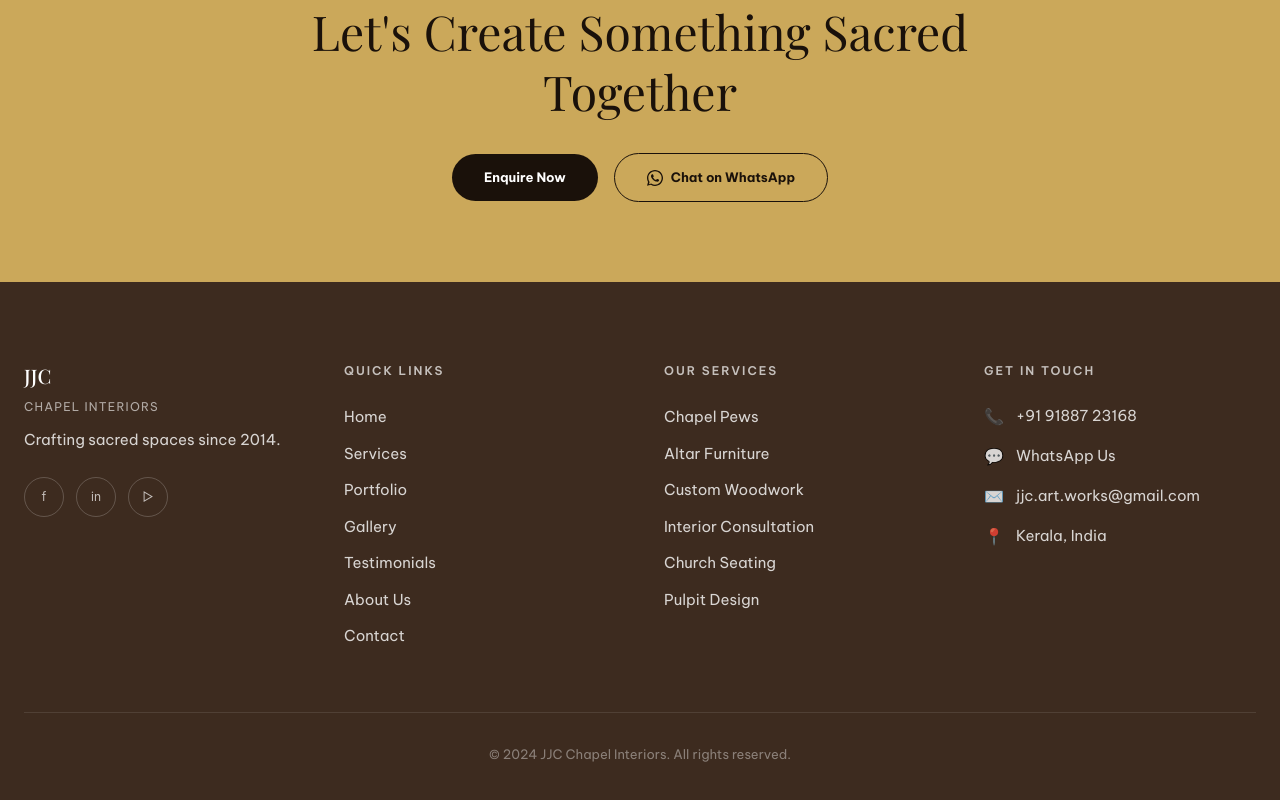
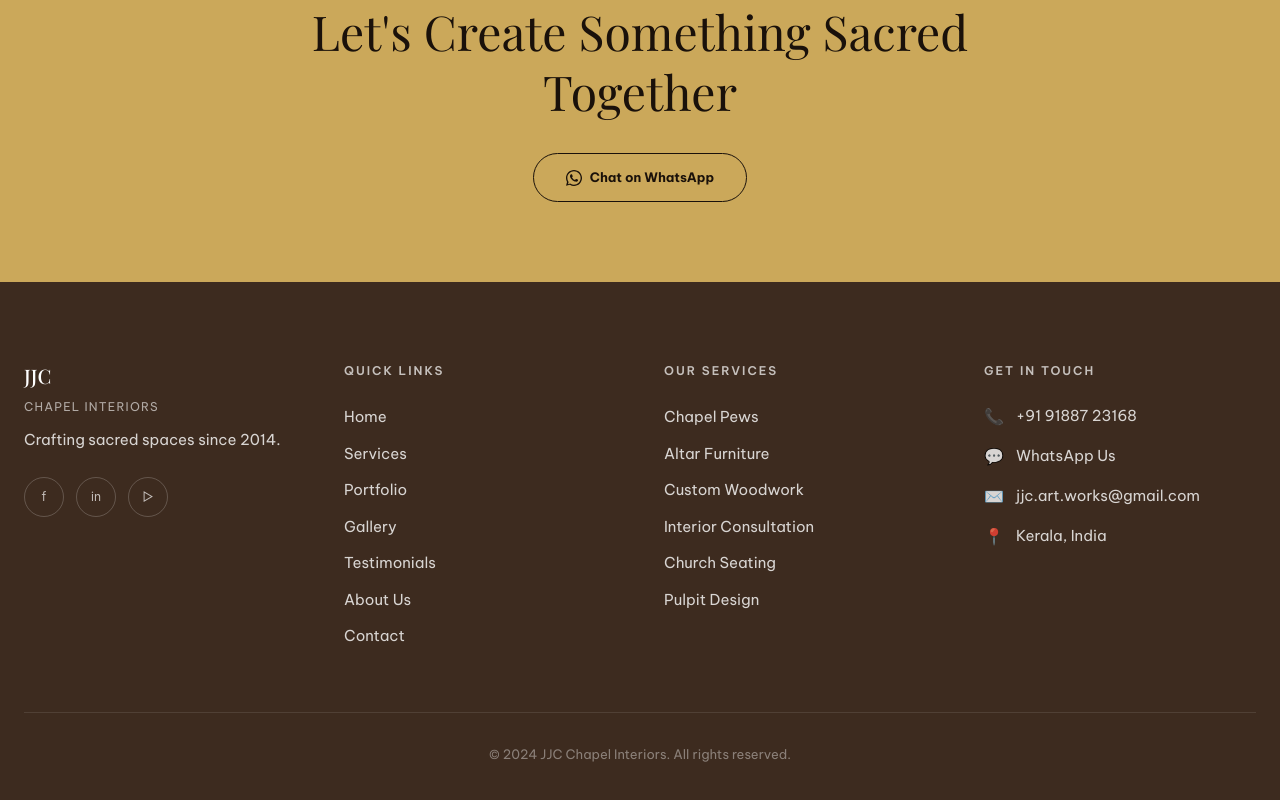
Before and after one commit to jsurya114/jjc-art-works, a React (Vite) app: page /about in a window 1280 px wide. Shown: the part 7973-8773 px from the top of the page. Built offline with nearby package versions, Linux system fonts and the light colour scheme; no server answers; a web font is replaced by a local one.

Commit message:
Remove Enquire buttons from About and Services CTAs

```diff
--- a/src/pages/public/About.jsx
+++ b/src/pages/public/About.jsx
@@ -496,9 +496,6 @@ export default function About() {
             Let's Create Something Sacred<br />Together
           </h2>
           <div className="flex flex-wrap items-center justify-center gap-4">
-            <Link to="/contact" className="bg-[#1a110a] text-white text-[13px] font-bold px-8 py-3.5 rounded-full hover:bg-black transition-colors" style={{ fontFamily: "'Be Vietnam Pro', sans-serif" }}>
-              Enquire Now
-            </Link>
             <a href="https://wa.me/919188723168" target="_blank" rel="noopener noreferrer" className="border border-[#1a110a] text-[#1a110a] text-[13px] font-bold px-8 py-3.5 rounded-full hover:bg-[#1a110a]/10 transition-colors flex items-center gap-2" style={{ fontFamily: "'Be Vietnam Pro', sans-serif" }}>
               <svg viewBox="0 0 24 24" className="w-4 h-4" fill="currentColor"><path d="M17.472 14.382c-.297-.149-1.758-.867-2.03-.967-.273-.099-.471-.148-.67.15-.197.297-.767.966-.94 1.164-.173.199-.347.223-.644.075-.297-.15-1.255-.463-2.39-1.475-.883-.788-1.48-1.761-1.653-2.059-.173-.297-.018-.458.13-.606.134-.133.298-.347.446-.52.149-.174.198-.298.298-.497.099-.198.05-.371-.025-.52-.075-.149-.669-1.612-.916-2.207-.242-.579-.487-.5-.669-.51-.173-.008-.371-.01-.57-.01-.198 0-.52.074-.792.372-.272.297-1.04 1.016-1.04 2.479 0 1.462 1.065 2.875 1.213 3.074.149.198 2.096 3.2 5.077 4.487.709.306 1.262.489 1.694.625.712.227 1.36.195 1.871.118.571-.085 1.758-.719 2.006-1.413.248-.694.248-1.289.173-1.413-.074-.124-.272-.198-.57-.347z"/><path d="M12 0C5.373 0 0 5.373 0 12c0 2.122.554 4.118 1.524 5.855L.057 23.5l5.757-1.449A11.943 11.943 0 0 0 12 24c6.627 0 12-5.373 12-12S18.627 0 12 0zm0 22c-1.907 0-3.693-.528-5.218-1.444l-.374-.222-3.418.861.878-3.307-.243-.386A10 10 0 0 1 2 12C2 6.477 6.477 2 12 2s10 4.477 10 10-4.477 10-10 10z"/></svg>
               Chat on WhatsApp
--- a/src/pages/public/Services.jsx
+++ b/src/pages/public/Services.jsx
@@ -385,9 +385,6 @@ export default function Services() {
             Every great chapel space starts with a single conversation.
           </p>
           <div className="flex flex-wrap items-center justify-center gap-4">
-            <Link to="/contact#contact-form" className="bg-[#1a110a] text-white text-[14px] font-medium px-10 py-4 rounded-full hover:bg-black transition-colors" style={{ fontFamily: "'Be Vietnam Pro', sans-serif" }}>
-              Enquire
-            </Link>
             <a href="https://wa.me/919188723168" target="_blank" rel="noopener noreferrer" className="border border-[#1a110a] text-[#1a110a] text-[14px] font-medium px-10 py-4 rounded-full hover:bg-[#1a110a]/10 transition-colors flex items-center gap-2" style={{ fontFamily: "'Be Vietnam Pro', sans-serif" }}>
               <svg viewBox="0 0 24 24" className="w-5 h-5" fill="currentColor"><path d="M17.472 14.382c-.297-.149-1.758-.867-2.03-.967-.273-.099-.471-.148-.67.15-.197.297-.767.966-.94 1.164-.173.199-.347.223-.644.075-.297-.15-1.255-.463-2.39-1.475-.883-.788-1.48-1.761-1.653-2.059-.173-.297-.018-.458.13-.606.134-.133.298-.347.446-.52.149-.174.198-.298.298-.497.099-.198.05-.371-.025-.52-.075-.149-.669-1.612-.916-2.207-.242-.579-.487-.5-.669-.51-.173-.008-.371-.01-.57-.01-.198 0-.52.074-.792.372-.272.297-1.04 1.016-1.04 2.479 0 1.462 1.065 2.875 1.213 3.074.149.198 2.096 3.2 5.077 4.487.709.306 1.262.489 1.694.625.712.227 1.36.195 1.871.118.571-.085 1.758-.719 2.006-1.413.248-.694.248-1.289.173-1.413-.074-.124-.272-.198-.57-.347z"/><path d="M12 0C5.373 0 0 5.373 0 12c0 2.122.554 4.118 1.524 5.855L.057 23.5l5.757-1.449A11.943 11.943 0 0 0 12 24c6.627 0 12-5.373 12-12S18.627 0 12 0zm0 22c-1.907 0-3.693-.528-5.218-1.444l-.374-.222-3.418.861.878-3.307-.243-.386A10 10 0 0 1 2 12C2 6.477 6.477 2 12 2s10 4.477 10 10-4.477 10-10 10z"/></svg>
               WhatsApp
```
